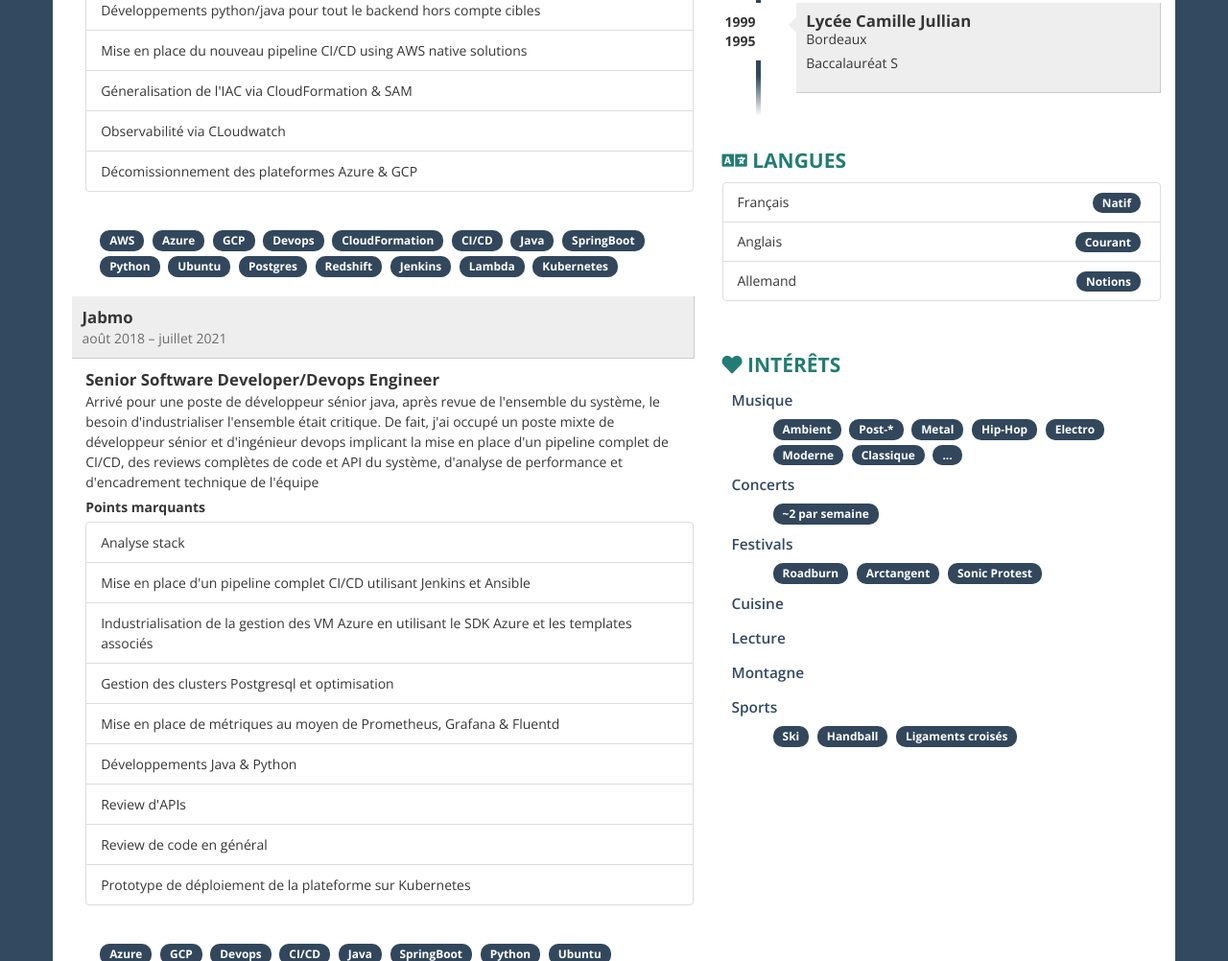
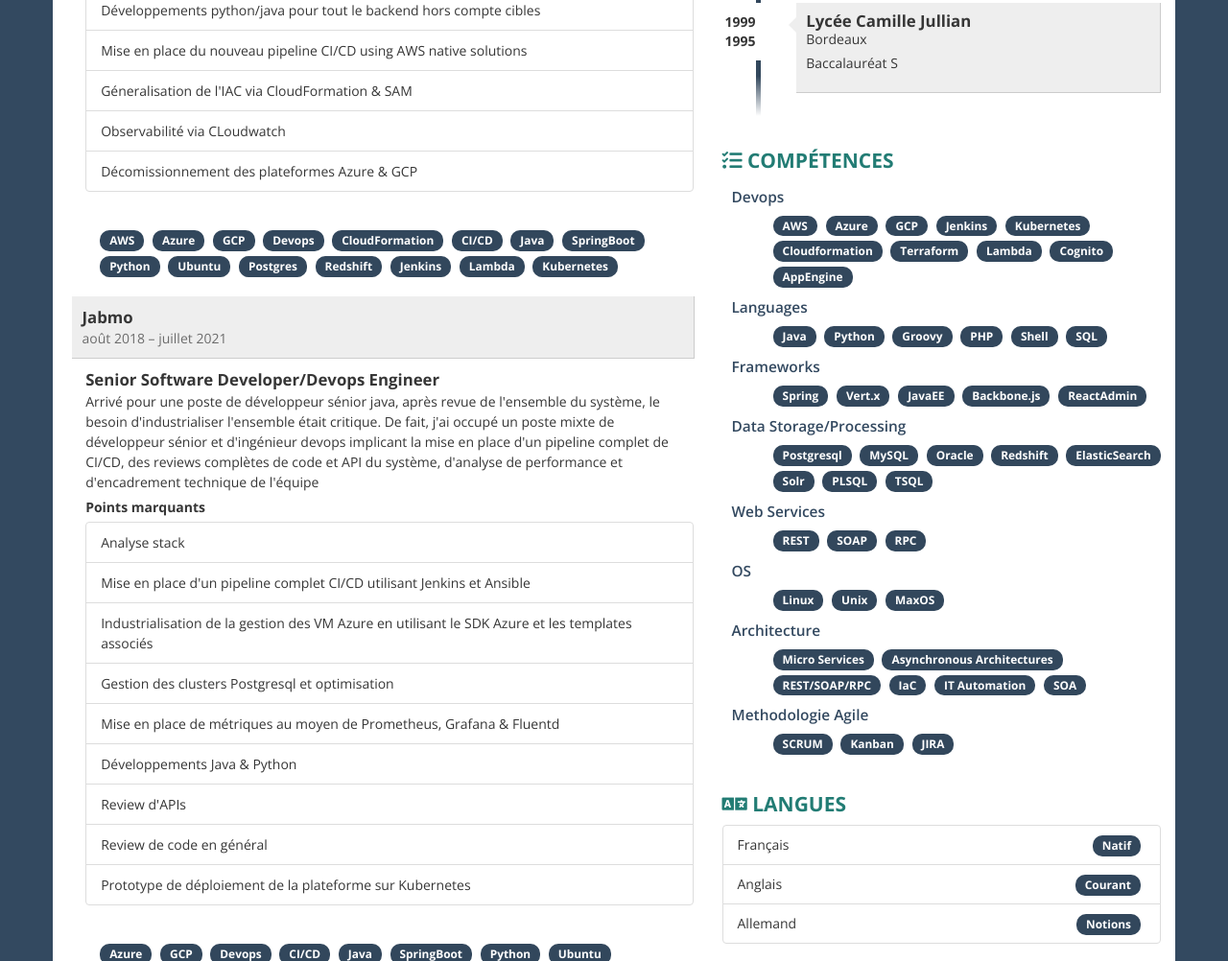
Before and after one commit to sinok/sinok.github.io, a plain HTML site: page index.html in a window 1280 px wide. Shown: the part 983-1985 px from the top of the page at 96% size. Drawn offline with nearby package versions, Linux system fonts and the light colour scheme.

Commit message:
Adding skills

```diff
--- a/index.html
+++ b/index.html
@@ -878,6 +878,118 @@ blockquote,
               </li>
             </ul>
           </div>
+          <!-- SKILLS -->
+          <div class="box">
+            <h2><i class="fas fa-tasks ico"></i> Compétences</h2>
+            <div class="skills clearfix">
+              <div class="item-skills">
+                  Devops
+
+              </div>
+              <div class="col-sm-offset-1 col-sm-12 clearfix">
+                <span class= "skill badge">AWS</span>
+                <span class= "skill badge">Azure</span>
+                <span class= "skill badge">GCP</span>
+                <span class= "skill badge">Jenkins</span>
+                <span class= "skill badge">Kubernetes</span>
+                <span class= "skill badge">Cloudformation</span>
+                <span class= "skill badge">Terraform</span>
+                <span class= "skill badge">Lambda</span>
+                <span class= "skill badge">Cognito</span>
+                <span class= "skill badge">AppEngine</span>
+              </div>
+            </div>
+            <div class="skills clearfix">
+              <div class="item-skills">
+                  Languages
+
+              </div>
+              <div class="col-sm-offset-1 col-sm-12 clearfix">
+                <span class= "skill badge">Java</span>
+                <span class= "skill badge">Python</span>
+                <span class= "skill badge">Groovy</span>
+                <span class= "skill badge">PHP</span>
+                <span class= "skill badge">Shell</span>
+                <span class= "skill badge">SQL</span>
+              </div>
+            </div>
+            <div class="skills clearfix">
+              <div class="item-skills">
+                  Frameworks
+
+              </div>
+              <div class="col-sm-offset-1 col-sm-12 clearfix">
+                <span class= "skill badge">Spring</span>
+                <span class= "skill badge">Vert.x</span>
+                <span class= "skill badge">JavaEE</span>
+                <span class= "skill badge">Backbone.js</span>
+                <span class= "skill badge">ReactAdmin</span>
+              </div>
+            </div>
+            <div class="skills clearfix">
+              <div class="item-skills">
+                  Data Storage&#x2F;Processing
+
+              </div>
+              <div class="col-sm-offset-1 col-sm-12 clearfix">
+                <span class= "skill badge">Postgresql</span>
+                <span class= "skill badge">MySQL</span>
+                <span class= "skill badge">Oracle</span>
+                <span class= "skill badge">Redshift</span>
+                <span class= "skill badge">ElasticSearch</span>
+                <span class= "skill badge">Solr</span>
+                <span class= "skill badge">PLSQL</span>
+                <span class= "skill badge">TSQL</span>
+              </div>
+            </div>
+            <div class="skills clearfix">
+              <div class="item-skills">
+                  Web Services
+
+              </div>
+              <div class="col-sm-offset-1 col-sm-12 clearfix">
+                <span class= "skill badge">REST</span>
+                <span class= "skill badge">SOAP</span>
+                <span class= "skill badge">RPC</span>
+              </div>
+            </div>
+            <div class="skills clearfix">
+              <div class="item-skills">
+                  OS
+
+              </div>
+              <div class="col-sm-offset-1 col-sm-12 clearfix">
+                <span class= "skill badge">Linux</span>
+                <span class= "skill badge">Unix</span>
+                <span class= "skill badge">MaxOS</span>
+              </div>
+            </div>
+            <div class="skills clearfix">
+              <div class="item-skills">
+                  Architecture
+
+              </div>
+              <div class="col-sm-offset-1 col-sm-12 clearfix">
+                <span class= "skill badge">Micro Services</span>
+                <span class= "skill badge">Asynchronous Architectures</span>
+                <span class= "skill badge">REST/SOAP/RPC</span>
+                <span class= "skill badge">IaC</span>
+                <span class= "skill badge">IT Automation</span>
+                <span class= "skill badge">SOA</span>
+              </div>
+            </div>
+            <div class="skills clearfix">
+              <div class="item-skills">
+                  Methodologie Agile
+
+              </div>
+              <div class="col-sm-offset-1 col-sm-12 clearfix">
+                <span class= "skill badge">SCRUM</span>
+                <span class= "skill badge">Kanban</span>
+                <span class= "skill badge">JIRA</span>
+              </div>
+            </div>
+          </div>
           <!-- LANGUAGES -->
           <div class="box">
             <h2><i class="fas fa-language ico"></i> Langues</h2>
```
